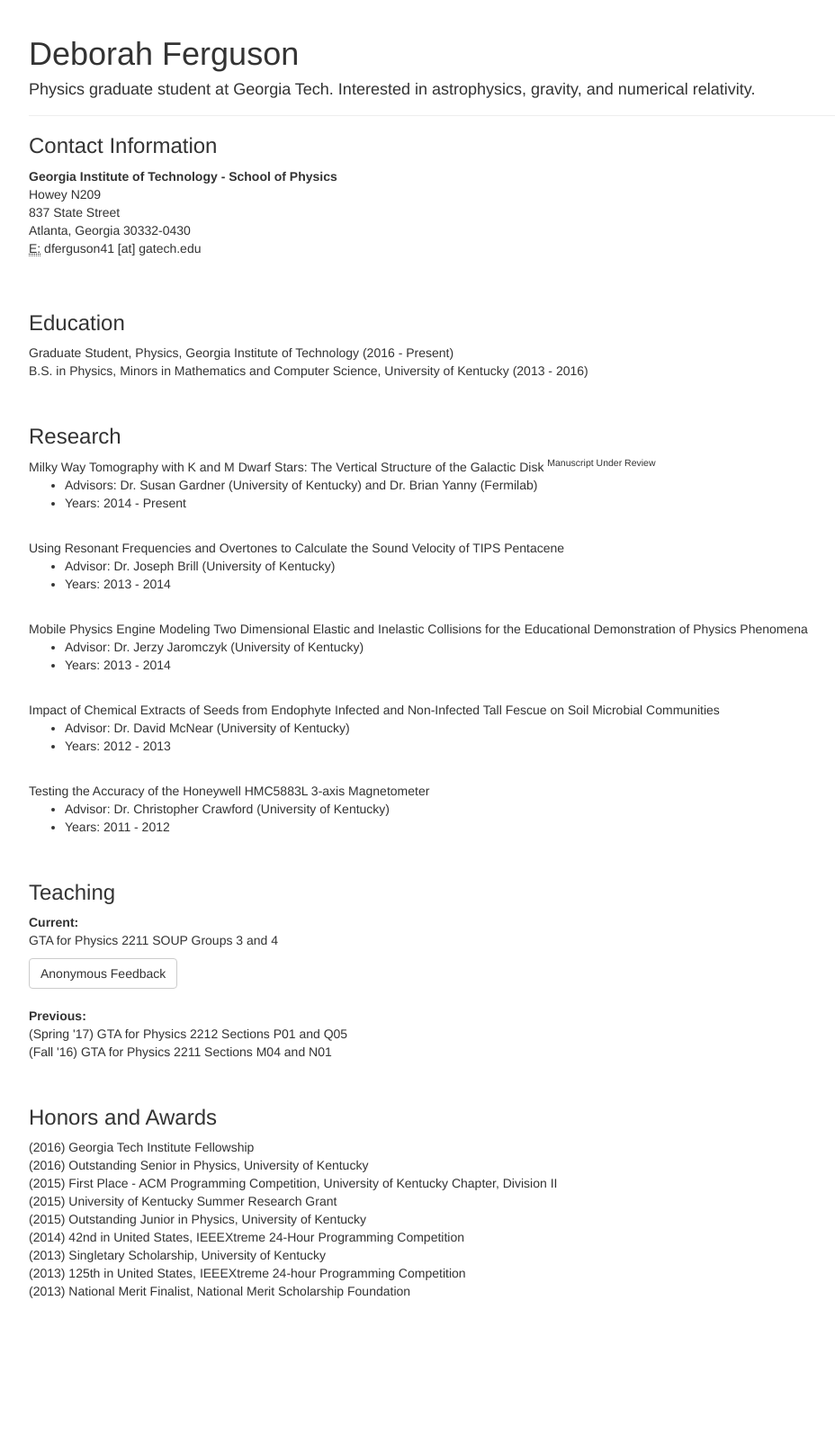
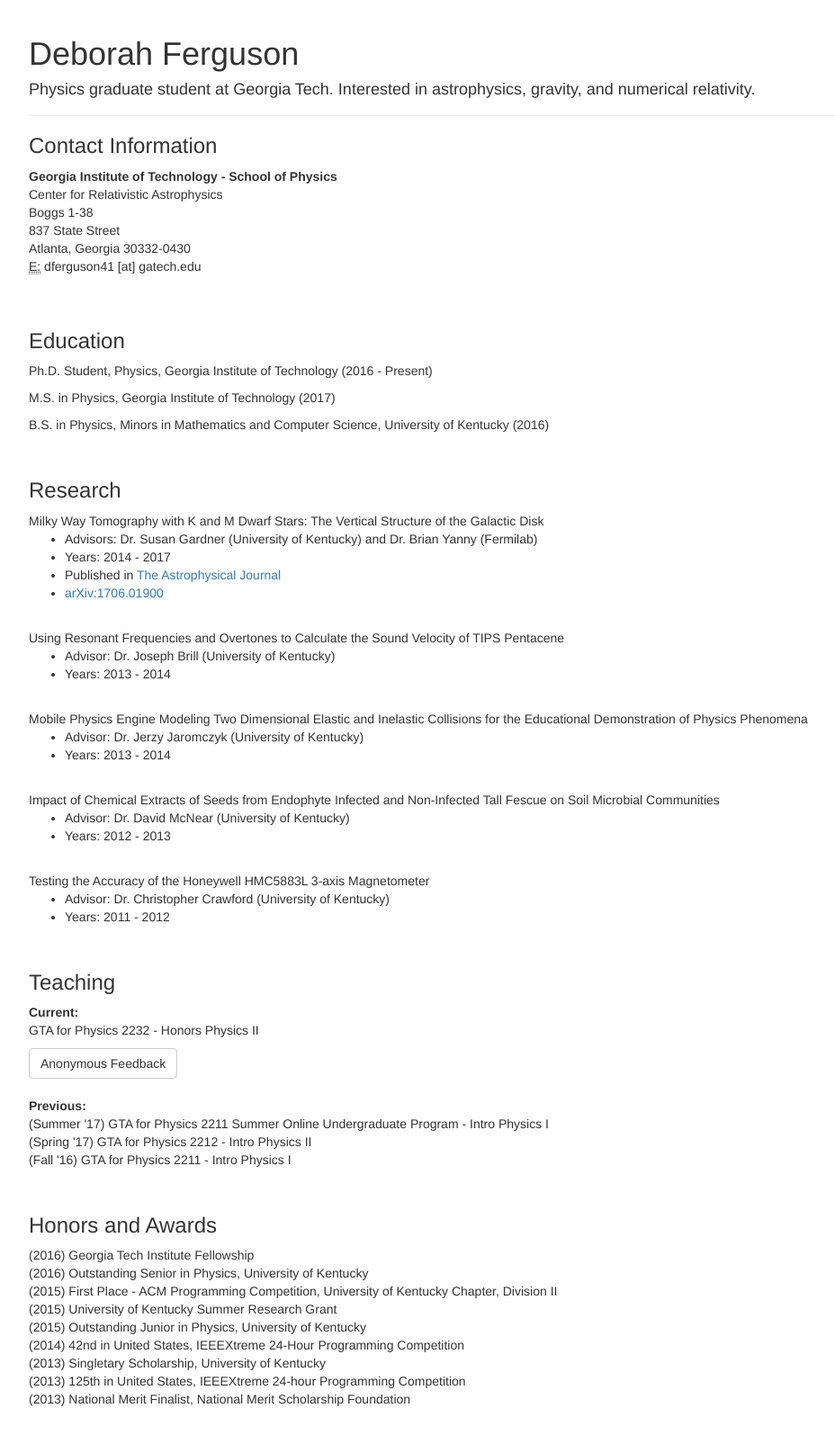
Before and after one commit to cameron-powell/bio-dlf, a Flask app: page / in a window 1280 px wide. Shown: the whole page at 90% size, without its empty margins (38-966 px from the left). Before the commit the page ends 1443 px from the top, so only its background shows below. Run offline with Flask 2, Linux system fonts and the light colour scheme; some libraries are stand-ins or nearby versions.

Commit message:
Updated Contact Info, Education, Research, and Teaching

```diff
--- a/app/templates/index.html
+++ b/app/templates/index.html
@@ -12,7 +12,8 @@
     <h3>Contact Information</h3>
     <address>
         <strong>Georgia Institute of Technology - School of Physics</strong><br>
-        Howey N209<br>
+        Center for Relativistic Astrophysics<br>
+        Boggs 1-38<br>
         837 State Street<br>
         Atlanta, Georgia 30332-0430<br>
         <abbr title="Email">E:</abbr> dferguson41 [at] gatech.edu
@@ -20,15 +21,18 @@
     <br>
 
     <h3>Education</h3>
-    <p>Graduate Student, Physics, Georgia Institute of Technology (2016 - Present)<br>
-        B.S. in Physics, Minors in Mathematics and Computer Science, University of Kentucky (2013 - 2016) </p>
+    <p>Ph.D. Student, Physics, Georgia Institute of Technology (2016 - Present)</p>
+    <p>M.S. in Physics, Georgia Institute of Technology (2017)</p>
+    <p>B.S. in Physics, Minors in Mathematics and Computer Science, University of Kentucky (2016) </p>
     <br>
 
     <h3>Research</h3>
-    Milky Way Tomography with K and M Dwarf Stars: The Vertical Structure of the Galactic Disk <sup>Manuscript Under Review</sup>
+    Milky Way Tomography with K and M Dwarf Stars: The Vertical Structure of the Galactic Disk
     <ul>
         <li>Advisors: Dr. Susan Gardner (University of Kentucky) and Dr. Brian Yanny (Fermilab)</li>
-        <li>Years: 2014 - Present</li>
+        <li>Years: 2014 - 2017</li>
+        <li>Published in <a href="http://iopscience.iop.org/article/10.3847/1538-4357/aa77fd/meta">The Astrophysical Journal</a></li>
+        <li><a href="https://arxiv.org/abs/1706.01900">arXiv:1706.01900</a></li>
     </ul><br>
     Using Resonant Frequencies and Overtones to Calculate the Sound Velocity of TIPS Pentacene<br>
     <ul>
@@ -54,11 +58,12 @@
 
     <h3>Teaching</h3>
     <p><strong>Current:</strong><br>
-        GTA for Physics 2211 SOUP Groups 3 and 4<br>
+        GTA for Physics 2232 - Honors Physics II<br>
         {{ wtf.quick_form(form) }}<br>
         <strong>Previous:</strong><br>
-        (Spring '17) GTA for Physics 2212 Sections P01 and Q05<br>
-        (Fall '16) GTA for Physics 2211 Sections M04 and N01<br>
+        (Summer '17) GTA for Physics 2211 Summer Online Undergraduate Program - Intro Physics I<br>
+        (Spring '17) GTA for Physics 2212 - Intro Physics II<br>
+        (Fall   '16) GTA for Physics 2211 - Intro Physics I</p>
     </p>
     <br>
 
```
Also changed, not shown: 1 other file.
